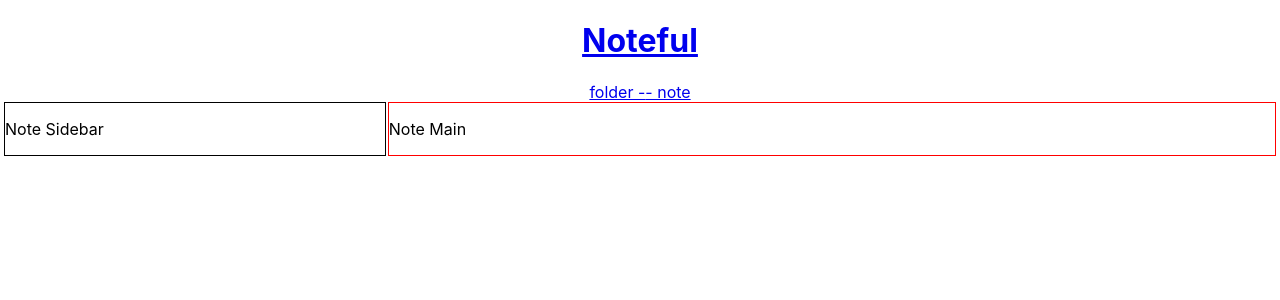
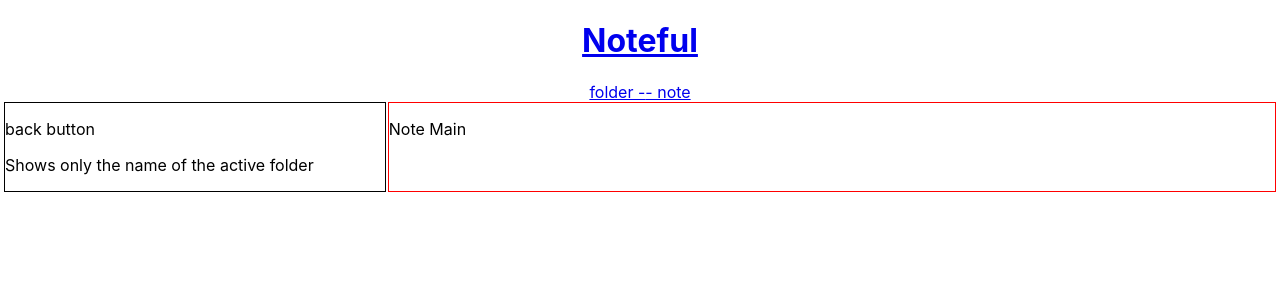
Before and after one commit to BrianHook1183/noteful, a React (Create React App) app: page /note/note-id in a window 1280 px wide. Shown: the top 300 px of the page. Built offline with nearby package versions, Linux system fonts and the light colour scheme.

Commit message:
wireframed out the sidebar views  more

```diff
--- a/src/FolderSidebar.js
+++ b/src/FolderSidebar.js
@@ -12,8 +12,9 @@
       )
     });
   return (
-    <div>
+    <div className="FolderSidebar">
       {folders}
+      <p>add Folder button</p>
     </div>
     );
   }
--- a/src/HomeSidebar.js
+++ b/src/HomeSidebar.js
@@ -12,8 +12,9 @@
       )
     });
   return (
-    <div>
+    <div className="HomeSidebar">
       {folders}
+      <p>add Folder button</p>
     </div>
     );
   }
--- a/src/NoteSidebar.js
+++ b/src/NoteSidebar.js
@@ -3,7 +3,10 @@
 class NoteSidebar extends React.Component {
   render() {
     return (
-      <p>Note Sidebar</p>
+      <div className="NoteSidebar">
+        <p>back button</p>
+        <p>Shows only the name of the active folder</p>
+      </div>
     );
   }
 }
```
